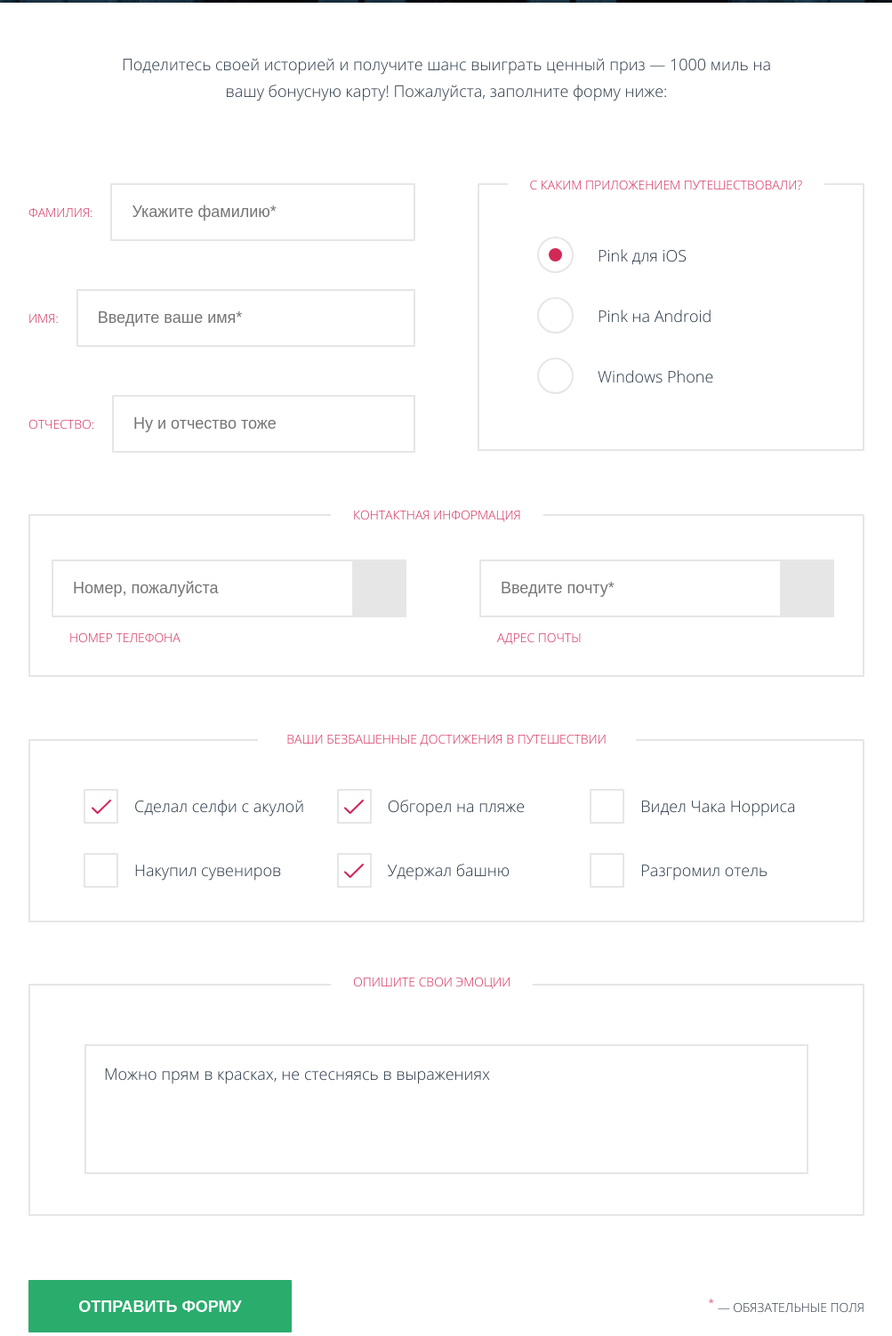
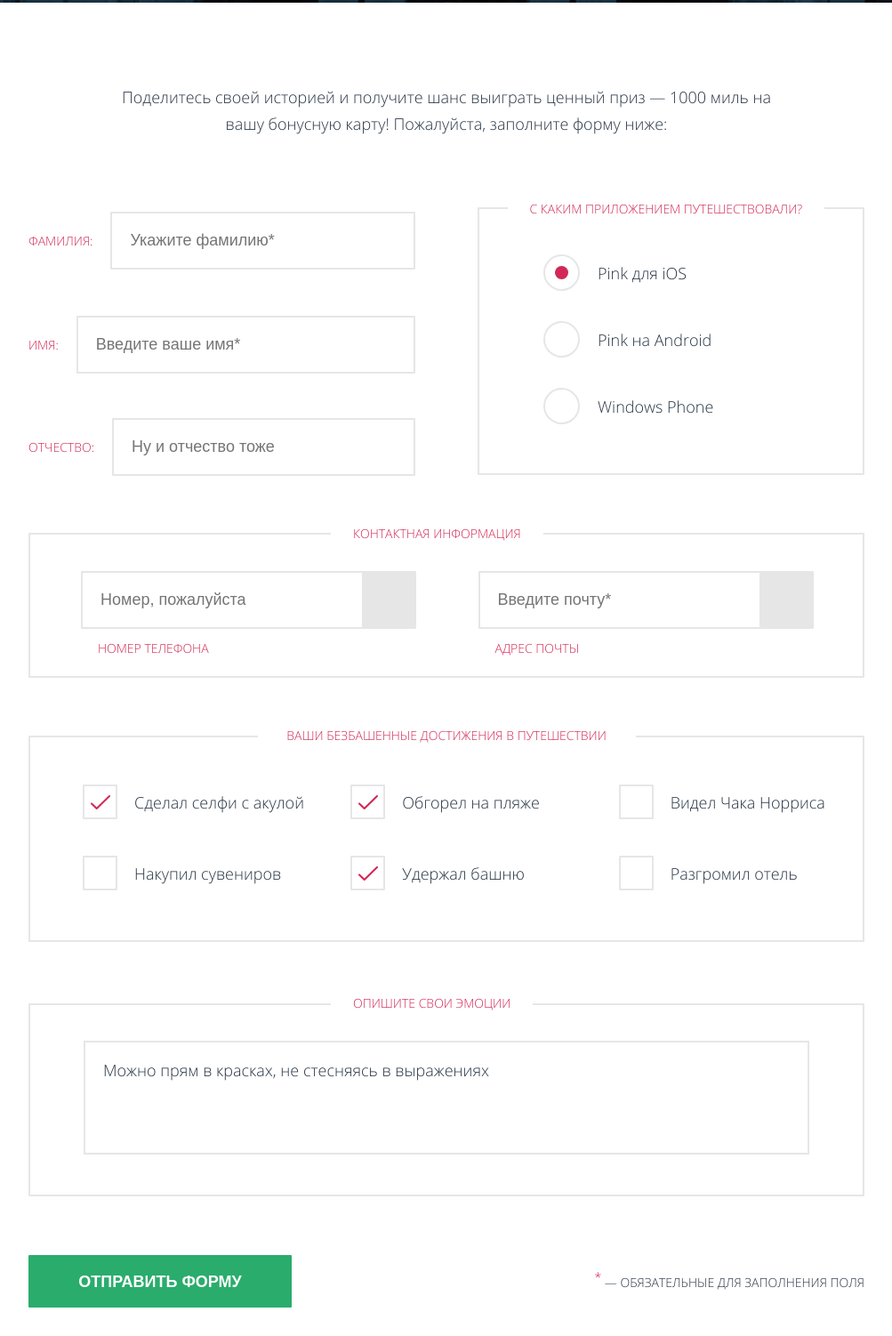
Before and after one commit to varvara-sergeeva/1900897-pink-25, a website: page source/contest.html in a window 1280 px wide. Shown: the part 391-1893 px from the top of the page at 89% size, without its empty margins (138-1141 px from the left). Drawn offline with nearby package versions, Linux system fonts and the light colour scheme; files that its build step writes are made by us from their sources; files whose address does not match are found by name.

Commit message:
PP странички с формой

```diff
--- a/source/contest.html
+++ b/source/contest.html
@@ -175,14 +175,14 @@
           <h2 class="form-field__title">Опишите свои эмоции</h2>
             <fieldset class="form-field__container">
             <legend class="form-field__legend visually-hidden">Опишите свои эмоции</legend>
-            <textarea class="form-field__comment" name="comment" placeholder="Можно прям в красках, не стесняясь в выражениях" cols="27" rows="8"></textarea>
+            <textarea class="form-field__comment" name="comment" placeholder="Можно прям в красках, не стесняясь в выражениях" cols="27" rows="6"></textarea>
           </fieldset>
         </div>
       </section>
 
       <div class="form__submit">
         <button class="form__button button button--form" type="submit">Отправить форму</button>
-        <p class="form__note"><sup>*</sup> &mdash; обязательные поля</p>
+        <p class="form__note"><sup>*</sup> &mdash; обязательные для заполнения поля</p>
       </div>
 
     </form>
--- a/source/sass/blocks/copyright.scss
+++ b/source/sass/blocks/copyright.scss
@@ -4,6 +4,11 @@
   padding-right: 18px;
 
   @media (min-width: $tablet) {
+    padding-bottom: 6px;
+  }
+
+  @media (min-width: $desktop) {
+    font-size: 18px;
     padding-bottom: 6px;
   }
 }
--- a/source/sass/blocks/filter.scss
+++ b/source/sass/blocks/filter.scss
@@ -10,7 +10,11 @@
   @media (min-width: $tablet) {
     border: 2px solid $input-color;
     border-radius: $radius;
-    margin-top: 70px;
+    margin-top: 67px;
+  }
+
+  @media (min-width: $desktop) {
+    margin-top: 65px;
   }
 }
 
@@ -23,6 +27,10 @@
     padding-top: 40px;
     padding-left: 60px;
   }
+
+  @media (min-width: $desktop) {
+    padding-bottom: 10px;
+  }
 }
 
 .filter__legend {
@@ -33,7 +41,7 @@
   @include colored-text;
   text-align: center;
   margin: 0 auto;
-  padding: 42px 20px;
+  padding: 38px 20px 42px 20px;
   width: 218px;
 
   @media (min-width: $tablet) {
@@ -48,22 +56,22 @@
 }
 
 .filter__list {
+  @include desctop-text;
   margin: 0;
   padding: 0;
   list-style-type: none;
-
-  @include desctop-text;
 
   @media (min-width: $desktop) {
     max-width: 940px;
     margin: 0 auto;
     display: grid;
-    grid-template: 1fr 1fr / 1fr 1fr 1fr;
+    grid-template: 80px 80px / 1fr 1fr 1fr;
+    column-gap: 50px;
   }
 }
 
 .filter__item {
-  padding-top: 45px;
+  padding-top: 52px;
   padding-left: 57px;
 
   @media (min-width: $desktop) {
@@ -76,7 +84,7 @@
 }
 
 .filter__item:last-child {
-  padding-bottom: 42px;
+  padding-bottom: 46px;
 }
 
 .flilter__input {
@@ -94,8 +102,8 @@
   content: "";
   position: absolute;
   display: block;
-  margin-left: -57px;
-  margin-top: -4px;
+  margin-left: -58px;
+  margin-top: -5px;
   width: 35px;
   height: 35px;
   border: 2px solid $input-color;
--- a/source/sass/blocks/footer.scss
+++ b/source/sass/blocks/footer.scss
@@ -23,13 +23,6 @@
   }
 }
 
-.footer__social {
-  @media (min-width: $tablet) {
-    padding-right: 17px;
-    padding-bottom: 4px;
-  }
-}
-
 .footer__copyright {
   display: flex;
   flex-direction: row;
--- a/source/sass/blocks/form-field.scss
+++ b/source/sass/blocks/form-field.scss
@@ -2,28 +2,32 @@
   @media (min-width: $tablet) {
     border: 2px solid $input-color;
     border-radius: $radius;
-    padding: 47px 60px 53px 60px;
+    padding: 23px 60px 53px 60px;
     box-sizing: border-box;
   }
 
   @media (min-width: $desktop) {
-    padding: 44px 60px 45px 60px;
+    padding: 18px 60px 45px 60px;
   }
 }
 
 .form-field__title {
   @include colored-text;
   margin: 0;
-  padding-bottom: 22px;
+  padding-bottom: 16px;
   text-align: center;
 
   @media (min-width: $tablet) {
     padding: 0 25px;
     display: inline;
     position: relative;
-    top: -60px;
+    top: -35px;
     left: calc(50% - 130px);
     background-color: $menu-color;
+  }
+
+  @media (min-width: $desktop) {
+    top: -32px;
   }
 }
 
@@ -53,13 +57,13 @@
 
   @media (min-width: $tablet) {
     margin: 0 auto;
-    width: 466px;
-    height: 189px;
+    width: 470px;
+    height: 171px;
   }
 
   @media (min-width: $desktop) {
-    width: 788px;
-    height: 124px;
+    width: 790px;
+    height: 106px;
   }
 }
 
--- a/source/sass/blocks/form-page.scss
+++ b/source/sass/blocks/form-page.scss
@@ -50,16 +50,17 @@
   text-align: center;
   box-sizing: border-box;
   margin: 0;
-  padding: 102px 46px 51px 46px;
+  padding: 96px 46px 51px 46px;
 
   @media (min-width: $tablet) {
     @include font-options(50px, 68px, lighter, $menu-color);
-    padding: 191px 40px 74px 40px;
+    padding: 177px 40px 74px 40px;
   }
 
   @media (min-width: $desktop) {
     @include font-options(50px, 68px, lighter, $menu-color);
     max-width: 830px;
     margin: 0 auto;
+    padding-top: 170px;
   }
 }
--- a/source/sass/blocks/form.scss
+++ b/source/sass/blocks/form.scss
@@ -16,18 +16,19 @@
   line-height: 30px;
   text-align: center;
   margin: 0 auto;
-  padding: 54px 20px;
+  padding: 44px 20px 41px 20px;
 
   @media (min-width: $tablet) {
     @include desctop-text;
     width: 490px;
     order: 1;
+    padding: 91px 20px 72px 20px;
   }
 
   @media (min-width: $desktop) {
     width: 756px;
     grid-column: span 2;
-    padding-bottom: 89px;
+    padding-bottom: 79px;
   }
 }
 
@@ -47,7 +48,7 @@
   @media (min-width: $desktop) {
     grid-row-start: 2;
     grid-row-end: 3;
-    padding: 0 35px 0 0;
+    padding: 5px 35px 0 0;
   }
 }
 
@@ -88,10 +89,11 @@
 }
 
 .form__field {
-  margin: 42px 22px 0 22px;
+  margin: 38px 22px 0 22px;
 
   @media (min-width: $tablet) {
     order: 6;
+    margin-top: 70px;
   }
 
   @media (min-width: $desktop) {
@@ -101,7 +103,7 @@
 }
 
 .form__submit {
-  padding: 52px 22px 26px 22px;
+  padding: 49px 22px 3px 22px;
   text-align: center;
 
   @media (min-width: $tablet) {
@@ -110,11 +112,13 @@
     justify-content: space-between;
     align-items: baseline;
     order: 7;
+    padding-top: 46px;
+    padding-bottom: 52px;
   }
 
   @media (min-width: $desktop) {
     grid-column: span 2;
-    padding: 69px 0 0 0;
+    padding: 62px 0 0 0;
   }
 }
 
@@ -122,7 +126,7 @@
   @include mobile-text;
   line-height: 30px;
   text-transform: uppercase;
-  padding-top: 38px;
+  padding-top: 17px;
 
   @media (min-width: $desktop) {
     padding: 0;
@@ -131,4 +135,8 @@
 
 .form__note sup {
   color: $menu-color-active;
+
+  @media (min-width: $desktop) {
+    font-size: 14px;
+  }
 }
--- a/source/sass/blocks/radio-device.scss
+++ b/source/sass/blocks/radio-device.scss
@@ -1,9 +1,10 @@
 .radio-device {
   background-color: hsl(0, 0%, 95%);
-  padding: 42px 20px;
+  padding: 40px 20px 46px 20px;
 
   @media (min-width: $tablet) {
     background-color: $menu-color;
+    padding: 42px 20px 67px 20px;
   }
 
   @media (min-width: $desktop) {
@@ -25,7 +26,7 @@
 
 .radio-device__title {
   @include colored-text;
-  margin: 0 0 34px 0;
+  margin: 0 0 39px 0;
   text-align: center;
 
   @media (min-width: $tablet) {
@@ -45,7 +46,7 @@
   padding: 0;
 
   @media (min-width: $tablet) {
-    padding: 34px 0 0 0;
+    padding: 27px 0 0 0;
   }
 }
 
@@ -57,8 +58,8 @@
 
 .radio-device__item {
   @include desctop-text;
-  padding-top: 38px;
-  padding-left: 68px;
+  padding-top: 45px;
+  padding-left: 70px;
 
   @media (min-width: $tablet) {
     padding-left: 121px;
@@ -75,7 +76,7 @@
 
 .radio-device__item:last-child {
   @media (min-width: $tablet) {
-    margin-bottom: 54px;
+    margin-bottom: 57px;
   }
 }
 
@@ -94,13 +95,22 @@
   content: "";
   position: absolute;
   display: block;
-  margin-left: -68px;
+  margin-left: -70px;
   margin-top: -6px;
   width: 37px;
   height: 37px;
   background-color: $menu-color;
   border: 2px solid $input-color;
   border-radius: 50%;
+
+  @media (min-width: $tablet) {
+    margin-left: -63px;
+  }
+
+  @media (min-width: $desktop) {
+    margin-left: -61px;
+    margin-top: -px;
+  }
 }
 
 .radio-device__checkbox:hover::before {
--- a/source/sass/blocks/user-contacts.scss
+++ b/source/sass/blocks/user-contacts.scss
@@ -4,12 +4,22 @@
 
 .user-contacts__info {
   display: flex;
-  flex-direction: column-reverse;
+  flex-direction: column;
+  margin: 0;
+
+  @media (min-width: $tablet) {
+    flex-direction: column-reverse;
+  }
 }
 
 .user-contacts__info > .user-info__label {
-  padding-top: 14px;
-  padding-left: 20px;
+  padding-top: 12px;
+  padding-left: 24px;
+
+  @media (min-width: $tablet) {
+    padding-top: 13px;
+    padding-left: 19px;
+  }
 }
 
 .user-contacts__border {
@@ -20,12 +30,17 @@
 }
 
 .user-contacts__container {
-  padding: 11px 22px 0 22px;
+  padding: 27px 18px 40px 18px;
+
+  @media (min-width: $tablet) {
+    padding: 21px 0 23px 56px;
+  }
 
   @media (min-width: $desktop) {
     display: grid;
     grid-template-columns: 1fr 1fr;
-    column-gap: 74px;
+    column-gap: 46px;
+    padding: 0 30px 12px 55px;
   }
 }
 
@@ -50,6 +65,18 @@
   position: relative;
 }
 
+.user-contacts__mail {
+  padding-top: 10px;
+
+  @media (min-width: $tablet) {
+    padding-top: 28px;
+  }
+
+  @media (min-width: $desktop) {
+    padding-top: 19px;
+  }
+}
+
 .user-contacts__phone::after,
 .user-contacts__mail::after {
   @media (min-width: $tablet) {
@@ -60,10 +87,26 @@
     background-color: $input-color;
     position: absolute;
     top: 2px;
-    right: 46px;
+    right: 57px;
   }
 
   @media (min-width: $desktop) {
-    left: 338px;
+    left: 316px;
   }
 }
+
+.user-contacts__mail::after {
+  @media (min-width: $tablet) {
+    top: 30px;
+  }
+
+  @media (min-width: $desktop) {
+    top: 21px;
+  }
+}
+
+.user-contacts__phone::after {
+  @media (min-width: $desktop) {
+    top: 21px;
+  }
+}
--- a/source/sass/blocks/user-info.scss
+++ b/source/sass/blocks/user-info.scss
@@ -12,7 +12,7 @@
   height: 59px;
   border: 2px solid $input-color;
   border-radius: $radius;
-  padding-left: 22px;
+  padding-left: 20px;
   outline: none;
 
   &:hover {
@@ -33,22 +33,24 @@
 .user-info__label {
   @include colored-text;
   display: block;
-  padding-bottom: 17px;
+  padding-bottom: 10px;
+  padding-left: 24px;
 
   @media (min-width: $tablet) {
     padding-right: 20px;
+    padding-left: 0;
   }
 }
 
 .user-info__input--icon {
   @media (min-width: $tablet) {
-    width: 426px;
+    width: 405px;
     position: relative;
     padding-right: 72px;
   }
 
   @media (min-width: $desktop) {
-    width: 303px;
+    width: 283px;
     padding-right: 70px;
   }
 }
@@ -67,21 +69,23 @@
 .user-info__phone {
   @media (min-width: $tablet) {
     top: 23px;
-    right: 63px;
+    right: 77px;
   }
 
   @media (min-width: $desktop) {
-    right: 29px;
+    top: 43px;
+    right: 46px;
   }
 }
 
 .user-info__mail {
   @media (min-width: $tablet) {
-    top: 25px;
-    right: 65px;
+    top: 52px;
+    right: 78px;
   }
 
   @media (min-width: $desktop) {
-    right: 29px;
+    top: 46px;
+    right: 48px;
   }
 }
--- a/source/sass/blocks/user-name.scss
+++ b/source/sass/blocks/user-name.scss
@@ -2,24 +2,37 @@
   @media (min-width: $desktop) {
     display: flex;
     flex-direction: column;
-    padding-bottom: 69px;
+    padding-bottom: 64px;
   }
 }
 
 .user-name__info {
+  margin: 0;
+
   @media (min-width: $desktop) {
     margin: 0;
   }
 }
 
 .user-name__info:nth-child(3) {
+  margin: 22px 0;
+
+  @media (min-width: $tablet) {
+    margin: 49px 0;
+  }
+
   @media (min-width: $desktop) {
-    padding: 54px 0;
+    padding: 3px 0;
+    margin: 49px 0 47px;
   }
 }
 
 .user-name__info:last-child {
-  padding-bottom: 44px;
+  padding-bottom: 42px;
+
+  @media (min-width: $tablet) {
+    padding-bottom: 24px;
+  }
 
   @media (min-width: $desktop) {
     padding: 0;
```
